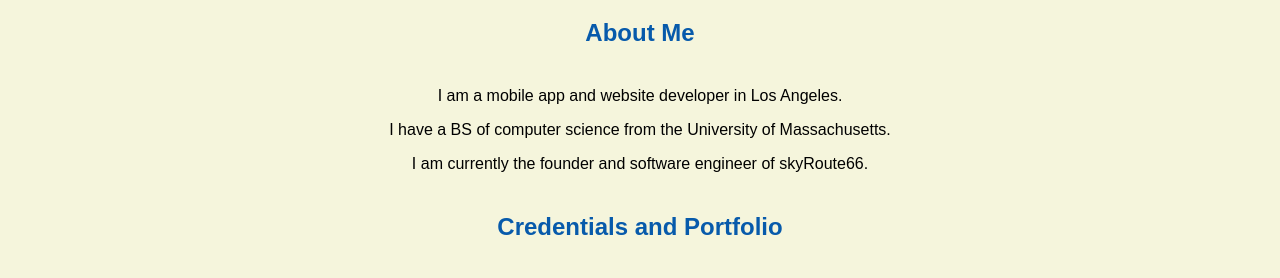
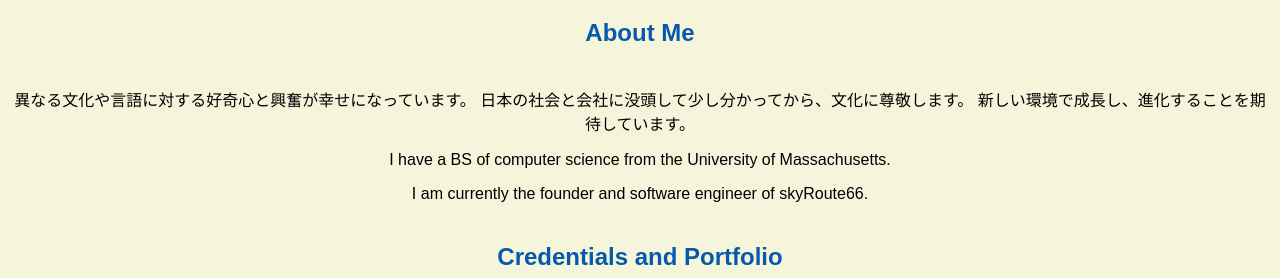
Before and after one commit to camihd/camihd.github.io, a plain HTML site: page index.html in a window 1280 px wide. Shown: the part 516-794 px from the top of the page. Drawn offline with Linux system fonts and the light colour scheme.

Commit message:
Update index 1.html

```diff
--- a/index.html
+++ b/index.html
@@ -29,7 +29,11 @@
   <h2>About Me</h2>
 
   <!-- add a few paragraph lines to describe you -->
-  <p>I am a mobile app and website developer in Los Angeles.</p> <!-- where do you live? -->
+  <p>異なる文化や言語に対する好奇心と興奮が幸せになっています。
+
+日本の社会と会社に没頭して少し分かってから、文化に尊敬します。
+
+新しい環境で成長し、進化することを期待しています。</p> <!-- where do you live? -->
   <p>I have a BS of computer science from the University of Massachusetts.</p> <!-- Where studying/studied? -->
   <p>I am currently the founder and software engineer of skyRoute66.</p> <!-- current job or current school year? -->
 
```
